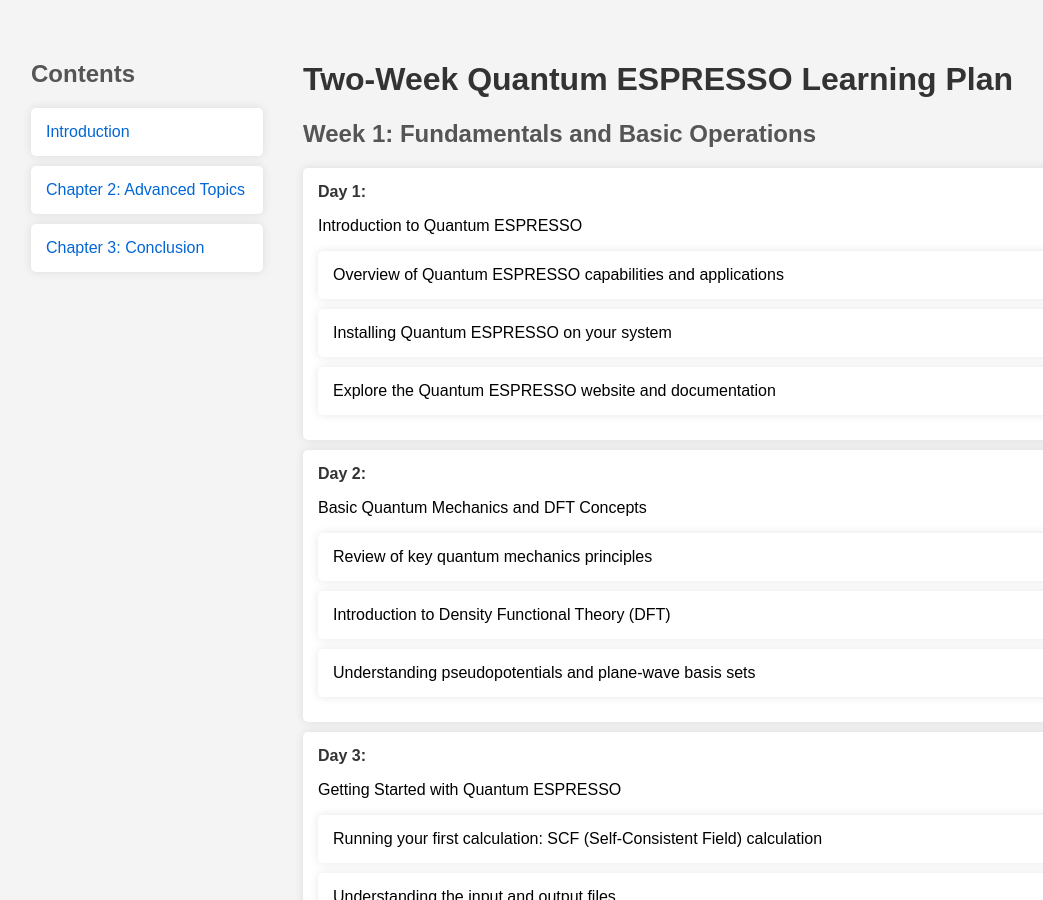
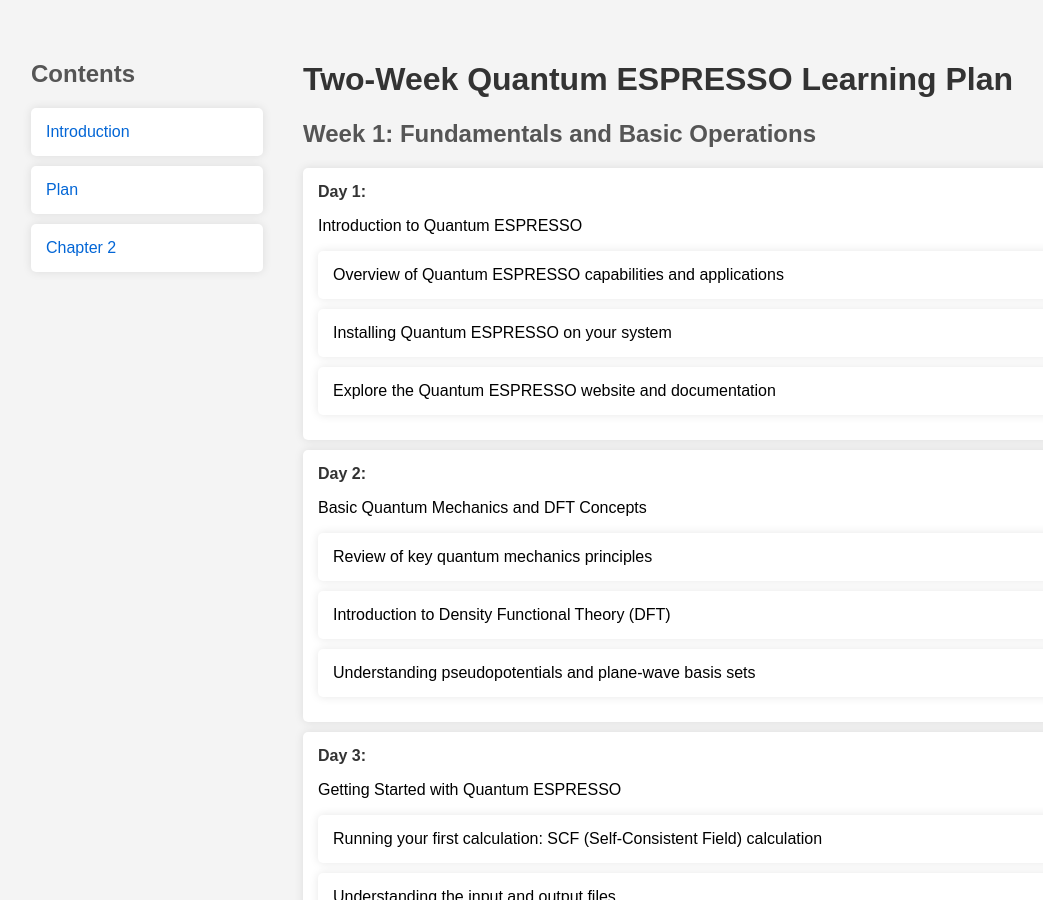
Before and after one commit to mohangiri1/espresso, a Jekyll site: the page built from docs/quantum_espresso.html, in a window 1280 px wide and 900 px high. Shown: the whole window, without its empty margins (9-1052 px from the left). Built offline with Jekyll 4.4.1, drawn with Linux system fonts in a browser that asks for light colours.

Commit message:
Update toc.html

```diff
--- a/docs/_includes/toc.html
+++ b/docs/_includes/toc.html
@@ -5,10 +5,10 @@
       <a href="{{ "/index.html" | relative_url }}">Introduction</a>
     </li>
     <li>
-      <a href="{{ "/quantum_espresso.html" | relative_url }}">Chapter 2: Advanced Topics</a>
+      <a href="{{ "/quantum_espresso.html" | relative_url }}">Plan</a>
     </li>
     <li>
-      <a href="{{ "/chapter3.html" | relative_url }}">Chapter 3: Conclusion</a>
+      <a href="{{ "/chapter2.md" | relative_url }}">Chapter 2</a>
     </li>
   </ul>
 </nav>
```
